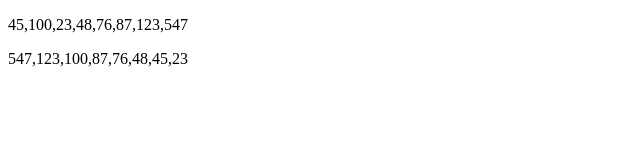
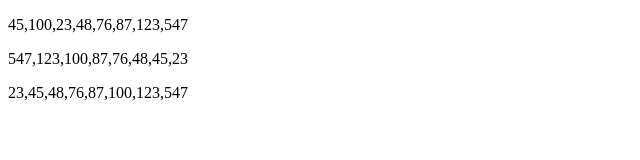
Before and after one commit to ofa-abdullayeva/Javascript-practice, a plain HTML site: page Practice-2/index.html in a window 1280 px wide. Shown: the whole page, without its empty margins (0-640 px from the left). Drawn offline with Linux system fonts and the light colour scheme.

Commit message:
Js praktice

```diff
--- a/Practice-2/index.html
+++ b/Practice-2/index.html
@@ -9,6 +9,7 @@
 <body>
     <p id="result"></p>
     <p id="result2"></p>
+    <p id="result3"></p>
 
     <script src="script.js"></script>
 </body>
--- a/Practice-2/script.js
+++ b/Practice-2/script.js
@@ -5,9 +5,21 @@ document.getElementById('result').innerHTML=numbers;
 function sortArray(){
 
     numbers.sort(function(x,y){
-        return y-x;
+        return y-x;  // Azalan sira ile duzur
+
     });
     document.getElementById('result2').innerHTML=numbers;
 }
 
 sortArray();
+
+function sortArrayy(){
+
+    numbers.sort(function(x,y){
+        return x-y;  // Artan sira ile duzur
+
+    });
+    document.getElementById('result3').innerHTML=numbers;
+}
+
+sortArrayy();
```
